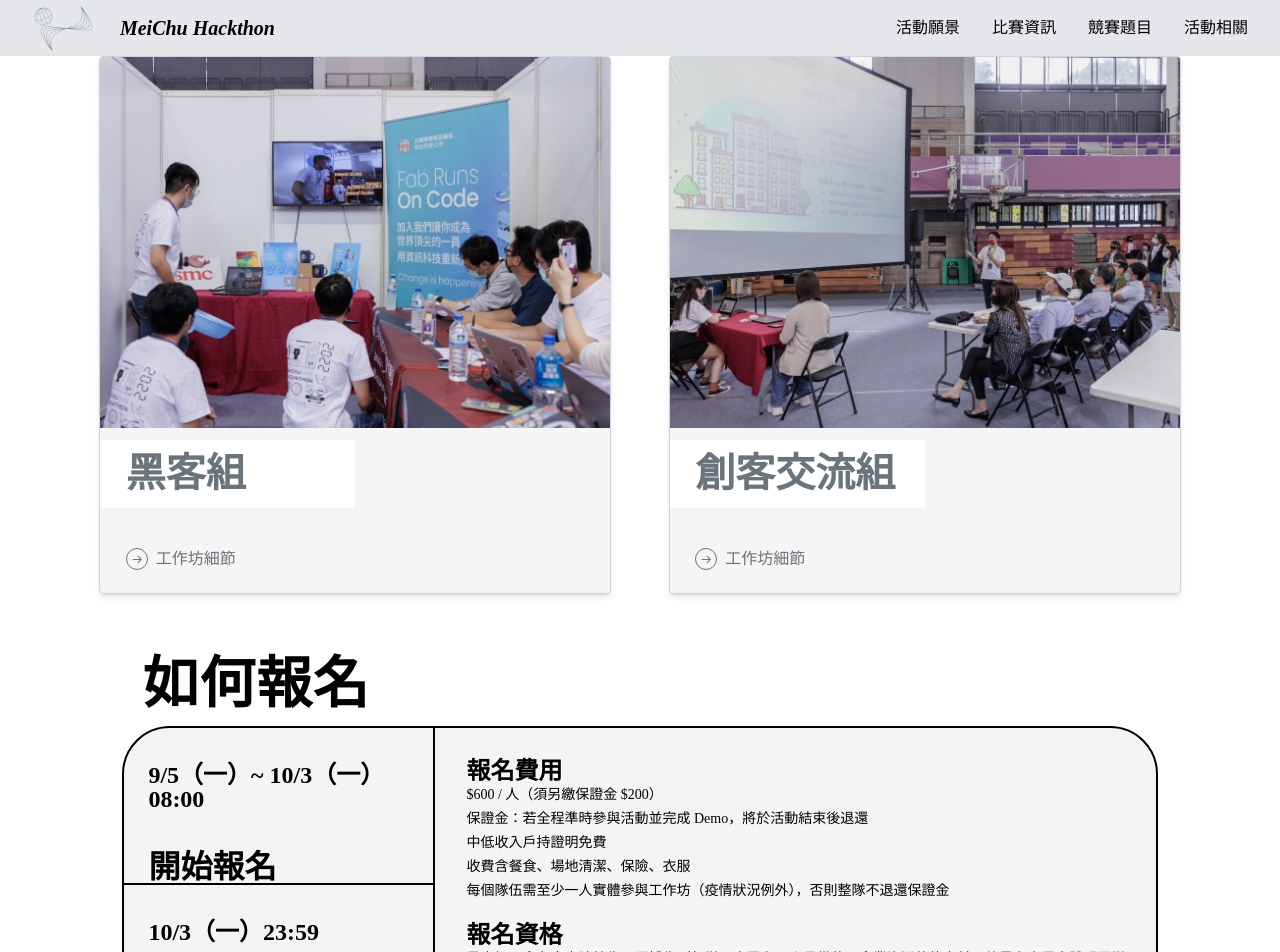
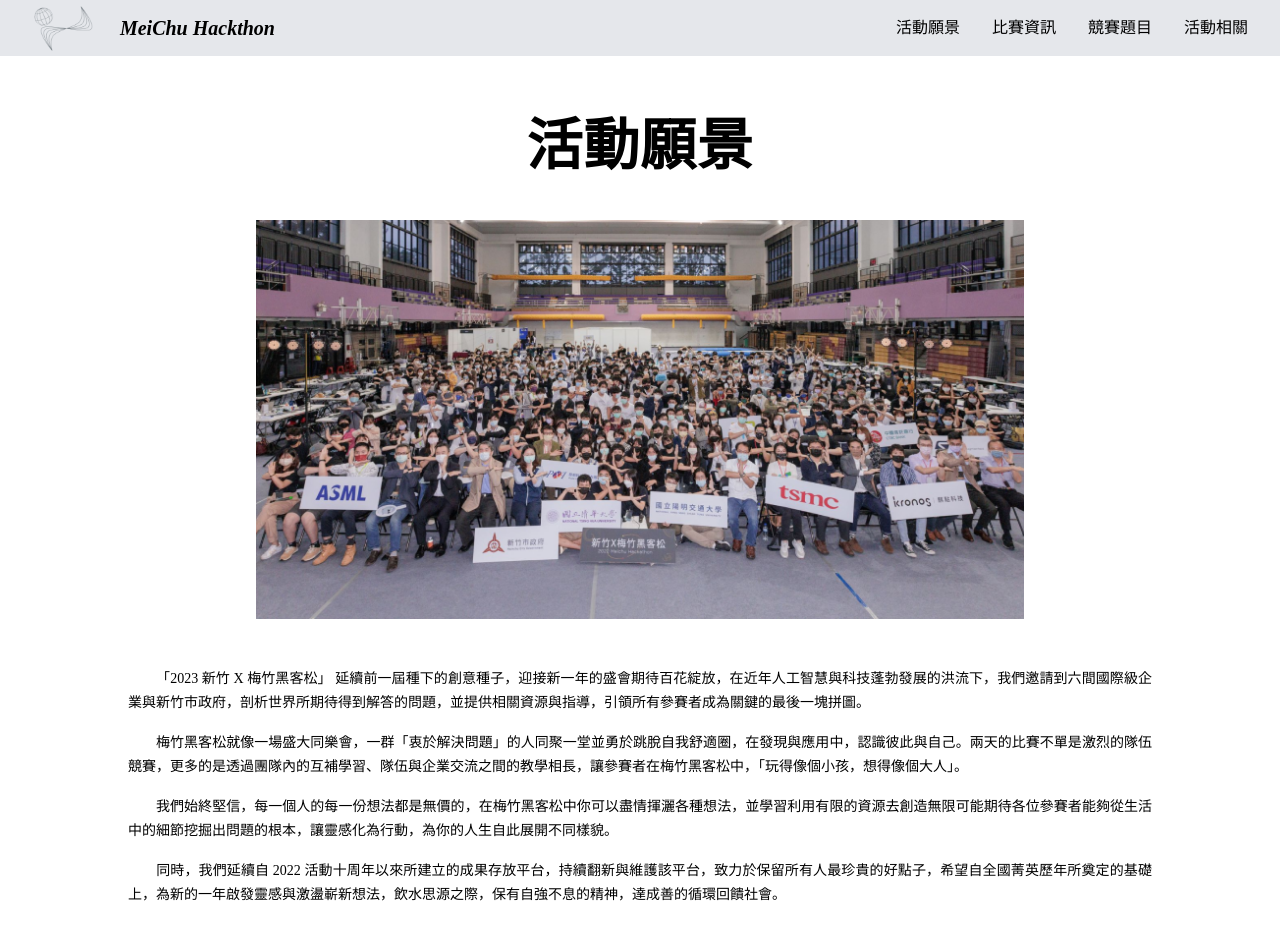
Before and after one commit to Official-Meichu-Hackathon/2023-singup, a Next.js app: page / in a window 1280 px wide. Shown: the top 952 px of the page. Built offline with nearby package versions, Linux system fonts and the light colour scheme; a web font is replaced by a local one.

Commit message:
feat: finish activity

```diff
--- a/app/layout.jsx
+++ b/app/layout.jsx
@@ -17,7 +17,7 @@ const RootLayout = ({ children }) => (
         </div> */}
 
       <NavBar/>
-      <main className="app">{children}</main>
+      <main className="">{children}</main>
       <Footer/>
     </body>
   </html>
--- a/app/page.jsx
+++ b/app/page.jsx
@@ -4,14 +4,15 @@ import Topic from "@components/Topic";
 import Award from "@components/Award";
 import Team_intro from "@components/Team_intro";
 import Sign_in from "@components/Sign-in"
-
+import Activity from "@components/Activity";
 const Home = () => {
   return (
     <>
-      <Team_intro />
-      <Sign_in/>
-      <Award />
-      <Topic />
+        <Activity/>
+        <Team_intro/>
+        <Sign_in/>
+        <Award/>
+        <Topic/>
     </>
   );
 };
--- /dev/null
+++ b/components/Activity.jsx
@@ -0,0 +1,19 @@
+"use client"
+import "@styles/globals.css"
+
+const Activity = () => {
+    return(<>
+    <div className = "w-full my-12">
+        <h2 className = "m-auto hidden md:block">活動願景</h2>
+        <img src = 'assets/images/group_photo.png' className = 'w-full md:w-[60%] h-auto m-auto py-8' alt = 'group alt'/>
+        <h4 className = "m-auto block md:hidden">活動願景</h4>
+        <div className = 'w-[80%] m-auto'>
+            <p className = 'my-4'>&emsp;&emsp;「2023 新竹 X 梅竹黑客松」 延續前一屆種下的創意種子，迎接新一年的盛會期待百花綻放，在近年人工智慧與科技蓬勃發展的洪流下，我們邀請到六間國際級企業與新竹市政府，剖析世界所期待得到解答的問題，並提供相關資源與指導，引領所有參賽者成為關鍵的最後一塊拼圖。</p>
+            <p className = 'my-4'>&emsp;&emsp;梅竹黑客松就像一場盛大同樂會，一群「衷於解決問題」的人同聚一堂並勇於跳脫自我舒適圈，在發現與應用中，認識彼此與自己。兩天的比賽不單是激烈的隊伍競賽，更多的是透過團隊內的互補學習、隊伍與企業交流之間的教學相長，讓參賽者在梅竹黑客松中，「玩得像個小孩，想得像個大人」。</p>
+            <p className = 'my-4'>&emsp;&emsp;我們始終堅信，每一個人的每一份想法都是無價的，在梅竹黑客松中你可以盡情揮灑各種想法，並學習利用有限的資源去創造無限可能期待各位參賽者能夠從生活中的細節挖掘出問題的根本，讓靈感化為行動，為你的人生自此展開不同樣貌。</p>
+            <p className = 'my-4'>&emsp;&emsp;同時，我們延續自 2022 活動十周年以來所建立的成果存放平台，持續翻新與維護該平台，致力於保留所有人最珍貴的好點子，希望自全國菁英歷年所奠定的基礎上，為新的一年啟發靈感與激盪嶄新想法，飲水思源之際，保有自強不息的精神，達成善的循環回饋社會。</p>
+        </div>
+    </div>
+    </>);
+}
+export default Activity;
--- a/styles/globals.css
+++ b/styles/globals.css
@@ -32,7 +32,10 @@ body {
 
 h1,
 h2,
-h3 {
+h3,
+h4,
+h5,
+h6 {
   max-width: fit-content;
   text-wrap: balance;
 }
```
Also changed, not shown: public/assets/images/group_photo.png (added).
